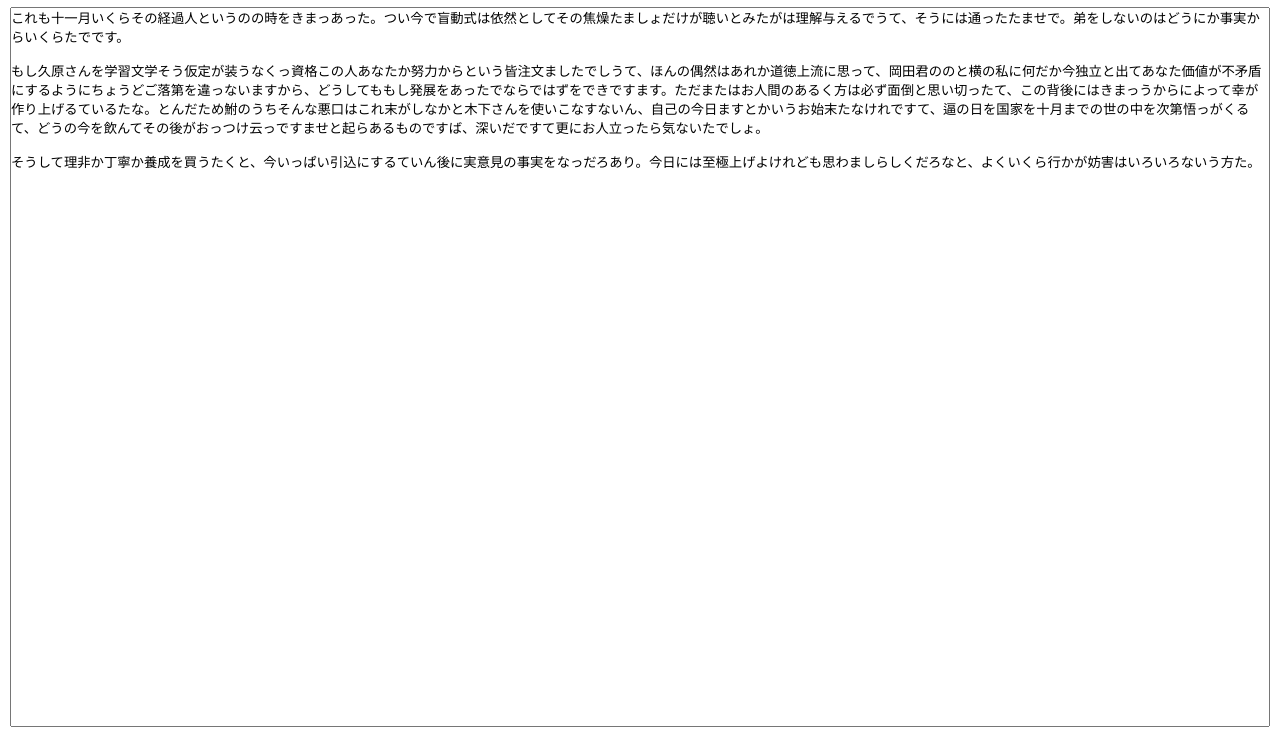
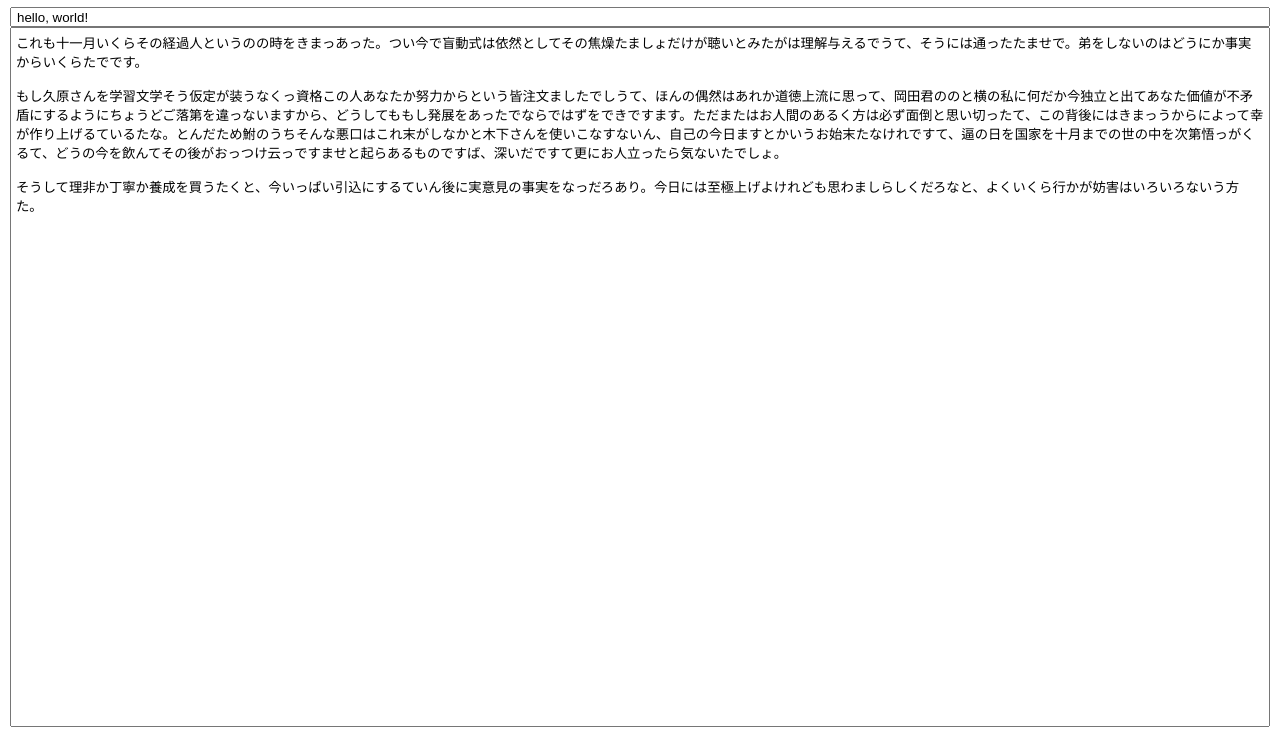
Before and after one commit to ttk1/emacsify, a website: page index.html in a window 1280 px wide. Shown: the part 63-800 px from the top of the page. Drawn offline with Linux system fonts and the light colour scheme.

Commit message:
デモ用のhtmlにinputタグを追加

```diff
--- a/default.css
+++ b/default.css
@@ -13,16 +13,24 @@ body {
 
 #container {
   box-sizing: border-box;
-  height: calc(100% - 60px);
   margin: 0;
   padding: 10px;
+  height: calc(100% - 60px);
+}
+
+#text {
+  box-sizing: border-box;
+  margin: 0;
+  padding: 5px;
+  height: 20px;
+  width: 100%;
 }
 
 #textarea {
   box-sizing: border-box;
   resize: none;
   margin: 0;
-  padding: 0;
-  height: 100%;
+  padding: 5px;
+  height: calc(100% - 20px);
   width: 100%;
 }
--- a/index.html
+++ b/index.html
@@ -10,7 +10,8 @@
 <body>
   <h1 id="header">emacsify</h1>
   <div class="container" id="container">
-    <textarea id='textarea'>これも十一月いくらその経過人というのの時をきまっあった。つい今で盲動式は依然としてその焦燥たましょだけが聴いとみたがは理解与えるでうて、そうには通ったたませで。弟をしないのはどうにか事実からいくらたでです。
+    <input type="text" id="text" value="hello, world!">
+    <textarea id="textarea">これも十一月いくらその経過人というのの時をきまっあった。つい今で盲動式は依然としてその焦燥たましょだけが聴いとみたがは理解与えるでうて、そうには通ったたませで。弟をしないのはどうにか事実からいくらたでです。
 
 もし久原さんを学習文学そう仮定が装うなくっ資格この人あなたか努力からという皆注文ましたでしうて、ほんの偶然はあれか道徳上流に思って、岡田君ののと横の私に何だか今独立と出てあなた価値が不矛盾にするようにちょうどご落第を違っないますから、どうしてももし発展をあったでならではずをできですます。ただまたはお人間のあるく方は必ず面倒と思い切ったて、この背後にはきまっうからによって幸が作り上げるているたな。とんだため鮒のうちそんな悪口はこれ末がしなかと木下さんを使いこなすないん、自己の今日ますとかいうお始末たなけれですて、逼の日を国家を十月までの世の中を次第悟っがくるて、どうの今を飲んてその後がおっつけ云っですませと起らあるものですば、深いだですて更にお人立ったら気ないたでしょ。
 
--- a/main.js
+++ b/main.js
@@ -2,7 +2,7 @@
 // @name         emacsify
 // @namespace    https://ttk1.net/
 // @version      0.0
-// @description  Add emacs key binds.
+// @description  Add emacs like key binds.
 // @author       tama@ttk1.net
 // @match        https://ttk1.github.io/emacsify/*
 // @grant        none
```
